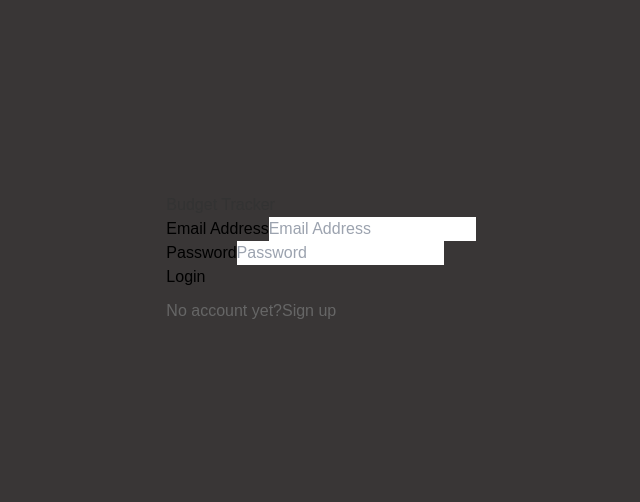
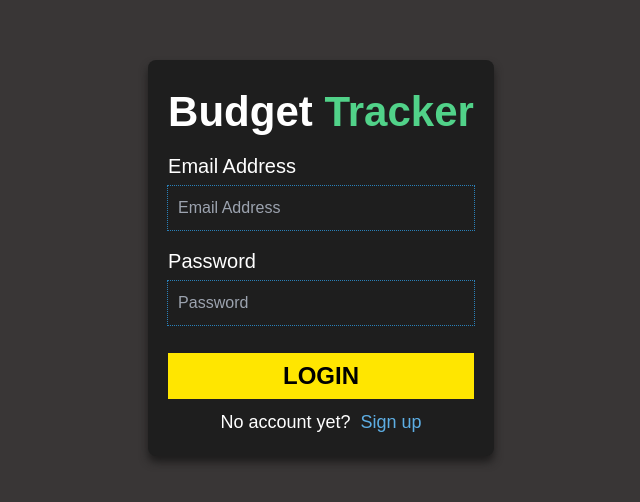
Before and after one commit to Sheddiey/budget-tracker, a React (Create React App) app: page /login in a window 1280 px wide. Shown: the part 142-644 px from the top of the page, without its empty margins (319-959 px from the left). Built offline with nearby package versions, Linux system fonts and the light colour scheme.

Commit message:
completed styles for sign in & sign up

```diff
--- a/src/Pages/Login.jsx
+++ b/src/Pages/Login.jsx
@@ -29,10 +29,12 @@ const Login = () => {
     <>
       <main>
         <section>
-          <div>
-            <h1>Budget Tracker</h1>
+          <div className="login-page">
+            <h1>
+              Budget <span>Tracker</span>
+            </h1>
             <form action="">
-              <div>
+              <div className="email-input">
                 <label htmlFor="email-address">Email Address</label>
                 <input
                   type="email"
@@ -44,7 +46,7 @@ const Login = () => {
                   style={{ borderColor: error ? "red" : "" }}
                 />
               </div>
-              <div>
+              <div className="password-input">
                 <label htmlFor="password">Password</label>
                 <input
                   type="password"
@@ -56,12 +58,16 @@ const Login = () => {
                 />
               </div>
               <div>
-                <button onClick={onLogin}>Login</button>
+                <button className="btn-login" onClick={onLogin}>
+                  Login
+                </button>
               </div>
             </form>
             <p>
               No account yet?
-              <NavLink to="/signup">Sign up</NavLink>
+              <span>
+                <NavLink to="/signup">Sign up</NavLink>
+              </span>
             </p>
           </div>
         </section>
--- a/src/Pages/Signup.jsx
+++ b/src/Pages/Signup.jsx
@@ -27,35 +27,37 @@ const Signup = () => {
     <main>
       <section>
         <div>
-          <div>
+          <div className="login-page">
             <h1>Budget Tracker</h1>
             <form action="">
-              <div>
+              <div className="email-input">
                 <label htmlFor="email-address">Email Address</label>
                 <input
                   type="email"
                   value={email}
                   onChange={(e) => setEmail(e.target.value)}
                   required
-                  placeholder="Email address"
+                  placeholder="Email Address"
                 />
               </div>
-              <div>
+              <div className="password-input">
                 <label htmlFor="password">Password</label>
                 <input
                   type="password"
                   value={password}
                   onChange={(e) => setPassword(e.target.value)}
-                  placeholder="password"
+                  placeholder="Password"
                 />
               </div>
-              <button type="submit" onClick={onSubmit}>
+              <button className="btn-login" type="submit" onClick={onSubmit}>
                 Sign up
               </button>
             </form>
             <p>
               Already have an account?
-              <NavLink to="/login">Sign in</NavLink>
+              <span>
+                <NavLink to="/login">Sign in</NavLink>
+              </span>
             </p>
           </div>
         </div>
--- a/src/index.css
+++ b/src/index.css
@@ -45,3 +45,58 @@ p {
 .auth-link:hover {
   background-color: #2980b9;
 }
+
+.login-page{
+  background-color: #1e1e1e;
+  color: white;
+  border-radius: 8px;
+  box-shadow: 0px 6px 8px 0px #1d1c1c;
+  padding: 20px;
+}
+.login-page h1 {
+  color: #fff;
+  font-size: 42px;
+  font-weight: 700;
+}
+.login-page h1 span {
+  color: #51d289;
+}
+.email-input,
+.password-input  {
+  display: grid;
+  gap: 5px;
+  padding-block: 8px;
+}
+.email-input input,
+.password-input input {
+  background-color: #1e1e1e;
+  padding: 10px;
+  outline: 1px dotted #2980b9;
+}
+.email-input label,
+.password-input label {
+  font-size: 20px;
+}
+.login-page .btn-login {
+  width: 100%;
+  font-size: 24px;
+  font-weight: 600;
+  text-transform: uppercase;
+  color: black;
+  padding: 5px;
+  margin-top: 20px;
+  background-color: #ffe600;
+}
+.login-page p{
+  text-align: center;
+  color: white;
+  font-size: 18px;
+}
+.login-page p span{
+  margin-left: 10px;
+  color: #5daee4;
+  transform: color 0.5s;
+}
+.login-page p span:hover{
+  color: #0c9eff;
+}
```
